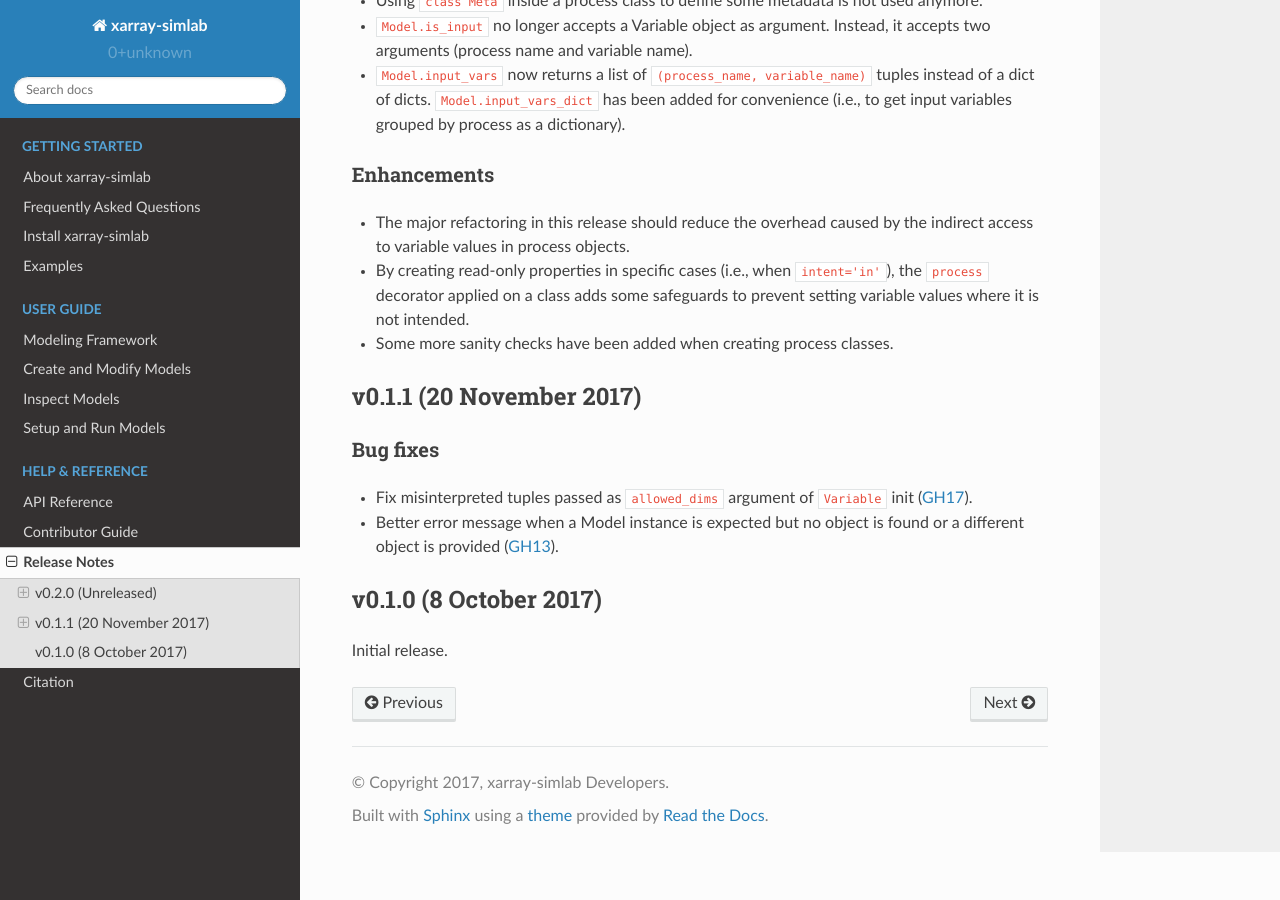
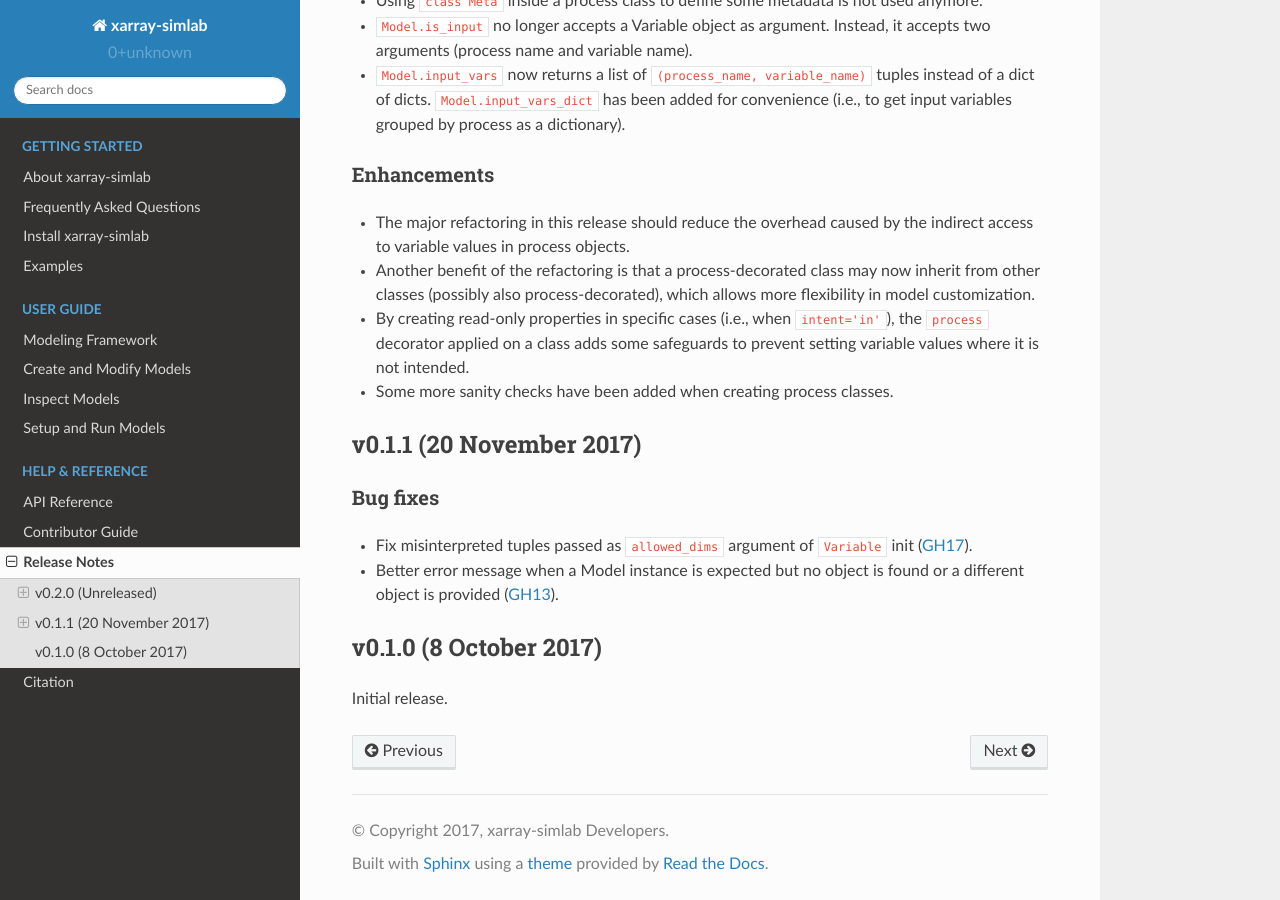
Before and after one commit to xarray-contrib/xarray-simlab, a Sphinx documentation site: the page built from doc/whats_new.rst, in a window 1280 px wide and 900 px high, scrolled down 1039 px. Built offline with Sphinx 7.4.7 and the Read the Docs theme 2.0.0, drawn with Linux system fonts in a browser that asks for light colours; pages that are not in the unit, such as notebooks, are missing from menus; the version number could not be read and is left out.

Commit message:
update whats new

```diff
--- a/doc/whats_new.rst
+++ b/doc/whats_new.rst
@@ -70,6 +70,10 @@ Enhancements
 
 - The major refactoring in this release should reduce the overhead
   caused by the indirect access to variable values in process objects.
+- Another benefit of the refactoring is that a process-decorated class
+  may now inherit from other classes (possibly also
+  process-decorated), which allows more flexibility in model
+  customization.
 - By creating read-only properties in specific cases (i.e., when
   ``intent='in'``), the ``process`` decorator applied on a class adds
   some safeguards to prevent setting variable values where it is not
```
